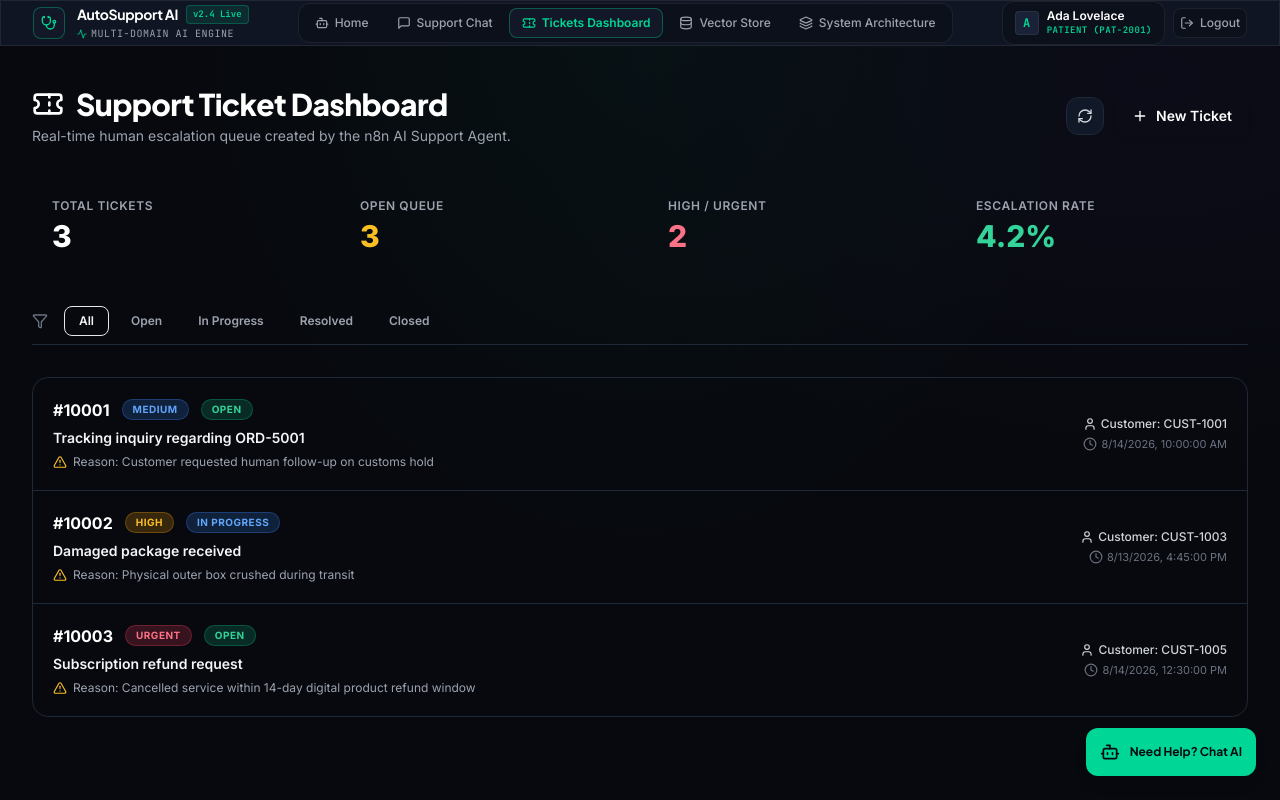
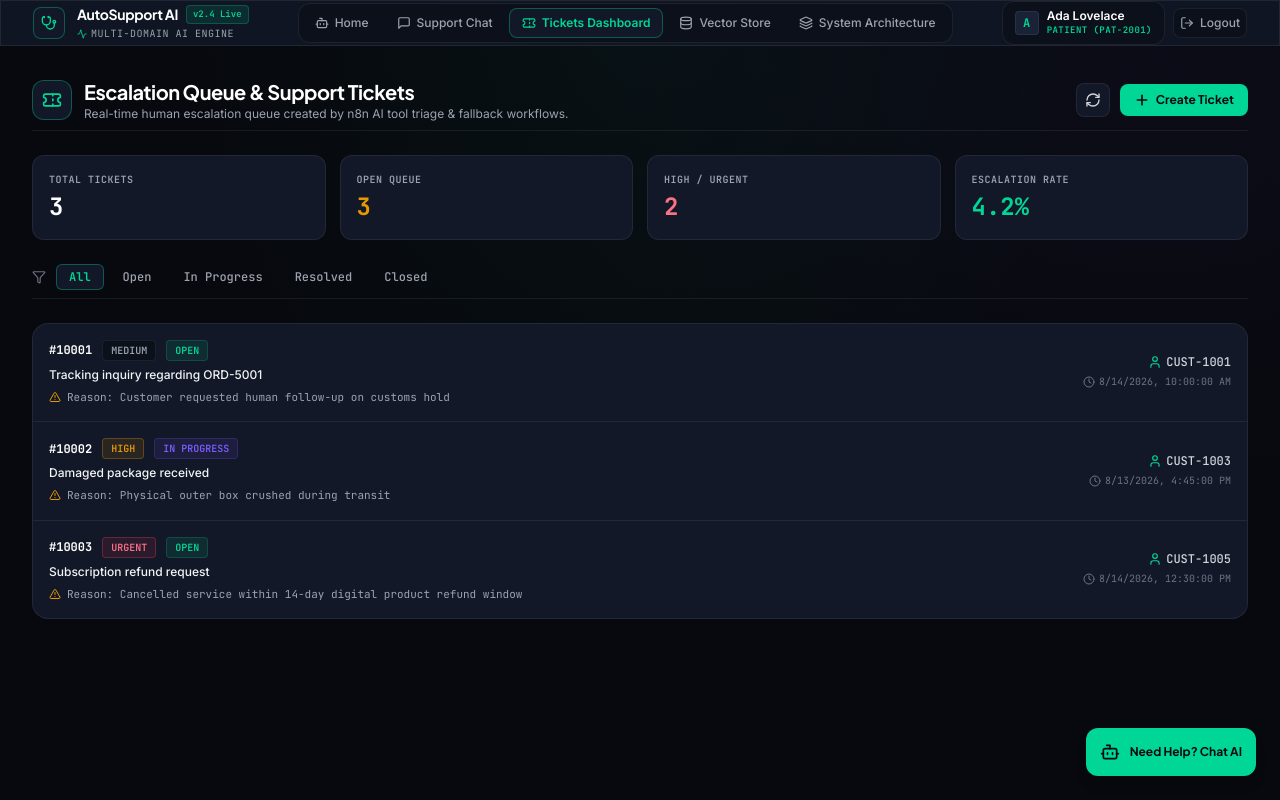
Before and after one commit to a9rmx1990/ai-customer-support-platform, a Next.js app: page /tickets in a window 1280 px wide. Built offline with nearby package versions, Linux system fonts and the light colour scheme.

Commit message:
feat(ui): refactor Tickets dashboard with clean metric cards, 1px whisper borders, and dark modal styling

```diff
--- a/app/tickets/page.tsx
+++ b/app/tickets/page.tsx
@@ -1,7 +1,7 @@
 'use client';
 
 import { useState, useEffect } from 'react';
-import { Ticket, Plus, Filter, CheckCircle2, AlertTriangle, Clock, RefreshCw, User, MessageSquare } from 'lucide-react';
+import { Ticket, Plus, Filter, CheckCircle2, AlertTriangle, Clock, RefreshCw, User, X } from 'lucide-react';
 import { SupportTicket } from '@/lib/mock-data';
 
 export default function TicketsPage() {
@@ -63,72 +63,77 @@ export default function TicketsPage() {
   });
 
   return (
-    <div className="max-w-7xl mx-auto px-4 sm:px-6 lg:px-8 py-10 space-y-8">
+    <div className="max-w-7xl mx-auto px-4 sm:px-6 lg:px-8 py-8 space-y-6">
       {/* Header */}
-      <div className="flex flex-col sm:flex-row items-start sm:items-center justify-between gap-4">
-        <div>
-          <h1 className="text-3xl font-extrabold text-white flex items-center gap-3">
-            <Ticket className="w-8 h-8 text-brand-400" />
-            Support Ticket Dashboard
-          </h1>
-          <p className="text-sm text-gray-400 mt-1">
-            Real-time human escalation queue created by the n8n AI Support Agent.
-          </p>
+      <div className="flex flex-col sm:flex-row items-start sm:items-center justify-between gap-4 pb-2 border-b border-triage-border">
+        <div className="flex items-center gap-3">
+          <div className="w-10 h-10 rounded-xl bg-surface-elevated border border-triage-border-active flex items-center justify-center text-clinical-mint">
+            <Ticket className="w-5 h-5" />
+          </div>
+          <div>
+            <h1 className="text-xl font-display font-bold text-white tracking-tight flex items-center gap-2">
+              Escalation Queue & Support Tickets
+            </h1>
+            <p className="text-xs text-gray-400 font-body">
+              Real-time human escalation queue created by n8n AI tool triage & fallback workflows.
+            </p>
+          </div>
         </div>
 
-        <div className="flex items-center gap-3">
+        <div className="flex items-center gap-2.5">
           <button
             onClick={fetchTickets}
-            className="p-2.5 rounded-xl bg-gray-900 border border-gray-800 text-gray-300 hover:text-white hover:bg-gray-800 transition-colors"
+            className="p-2 rounded-lg bg-surface-elevated border border-triage-border text-gray-300 hover:text-white hover:border-triage-border-active transition-colors"
+            title="Refresh tickets"
           >
             <RefreshCw className={`w-4 h-4 ${loading ? 'animate-spin' : ''}`} />
           </button>
 
           <button
             onClick={() => setShowCreateModal(true)}
-            className="gradient-button text-white text-sm font-semibold px-4 py-2.5 rounded-xl flex items-center gap-2 shadow-md"
+            className="px-3.5 py-2 rounded-lg bg-clinical-mint hover:bg-emerald-400 text-ink font-display font-bold text-xs flex items-center gap-1.5 transition-colors"
           >
-            <Plus className="w-4 h-4" />
-            <span>New Ticket</span>
+            <Plus className="w-4 h-4 stroke-[2.5]" />
+            <span>Create Ticket</span>
           </button>
         </div>
       </div>
 
       {/* Metrics Row */}
-      <div className="grid grid-cols-2 md:grid-cols-4 gap-4">
-        <div className="glass-panel p-5 rounded-2xl">
-          <p className="text-xs text-gray-400 font-semibold uppercase tracking-wider">Total Tickets</p>
-          <p className="text-3xl font-extrabold text-white mt-1">{tickets.length}</p>
+      <div className="grid grid-cols-2 md:grid-cols-4 gap-3.5">
+        <div className="surface-elevated p-4 rounded-xl border border-triage-border space-y-1">
+          <p className="text-[10px] font-mono font-semibold uppercase tracking-wider text-gray-400">Total Tickets</p>
+          <p className="text-2xl font-mono font-bold text-white">{tickets.length}</p>
         </div>
-        <div className="glass-panel p-5 rounded-2xl">
-          <p className="text-xs text-gray-400 font-semibold uppercase tracking-wider">Open Queue</p>
-          <p className="text-3xl font-extrabold text-amber-400 mt-1">
+        <div className="surface-elevated p-4 rounded-xl border border-triage-border space-y-1">
+          <p className="text-[10px] font-mono font-semibold uppercase tracking-wider text-gray-400">Open Queue</p>
+          <p className="text-2xl font-mono font-bold text-signal-amber">
             {tickets.filter((t) => t.status === 'open' || t.status === 'in_progress').length}
           </p>
         </div>
-        <div className="glass-panel p-5 rounded-2xl">
-          <p className="text-xs text-gray-400 font-semibold uppercase tracking-wider">High / Urgent</p>
-          <p className="text-3xl font-extrabold text-rose-400 mt-1">
+        <div className="surface-elevated p-4 rounded-xl border border-triage-border space-y-1">
+          <p className="text-[10px] font-mono font-semibold uppercase tracking-wider text-gray-400">High / Urgent</p>
+          <p className="text-2xl font-mono font-bold text-rose-400">
             {tickets.filter((t) => t.priority === 'high' || t.priority === 'urgent').length}
           </p>
         </div>
-        <div className="glass-panel p-5 rounded-2xl">
-          <p className="text-xs text-gray-400 font-semibold uppercase tracking-wider">Escalation Rate</p>
-          <p className="text-3xl font-extrabold text-emerald-400 mt-1">4.2%</p>
+        <div className="surface-elevated p-4 rounded-xl border border-triage-border space-y-1">
+          <p className="text-[10px] font-mono font-semibold uppercase tracking-wider text-gray-400">Escalation Rate</p>
+          <p className="text-2xl font-mono font-bold text-clinical-mint">4.2%</p>
         </div>
       </div>
 
       {/* Filter Tabs */}
-      <div className="flex items-center gap-2 overflow-x-auto pb-2 text-xs border-b border-gray-800">
-        <Filter className="w-4 h-4 text-gray-500 mr-2 shrink-0" />
+      <div className="flex items-center gap-1.5 overflow-x-auto pb-2 text-xs border-b border-triage-border font-mono scrollbar-none">
+        <Filter className="w-3.5 h-3.5 text-gray-500 mr-1 shrink-0" />
         {['all', 'open', 'in_progress', 'resolved', 'closed'].map((st) => (
           <button
             key={st}
             onClick={() => setStatusFilter(st)}
-            className={`px-3.5 py-1.5 rounded-lg font-semibold capitalize transition-all ${
+            className={`px-3 py-1 rounded-md text-xs font-medium capitalize transition-colors ${
               statusFilter === st
-                ? 'bg-brand-600/30 text-brand-300 border border-brand-500/40'
-                : 'text-gray-400 hover:text-gray-200 hover:bg-gray-800/60'
+                ? 'bg-surface-elevated text-clinical-mint border border-triage-border-active font-semibold'
+                : 'text-gray-400 hover:text-white hover:bg-surface-elevated border border-transparent'
             }`}
           >
             {st.replace('_', ' ')}
@@ -136,66 +141,69 @@ export default function TicketsPage() {
         ))}
       </div>
 
-      {/* Tickets Table / List */}
-      <div className="glass-panel rounded-2xl overflow-hidden border border-gray-800">
+      {/* Tickets List */}
+      <div className="surface-elevated rounded-2xl overflow-hidden border border-triage-border">
         {loading ? (
-          <div className="p-12 text-center text-gray-400 italic flex items-center justify-center gap-2">
-            <RefreshCw className="w-5 h-5 animate-spin text-brand-400" />
+          <div className="p-12 text-center text-gray-400 italic flex items-center justify-center gap-2 font-mono text-xs">
+            <RefreshCw className="w-4 h-4 animate-spin text-clinical-mint" />
             <span>Loading support tickets from database...</span>
           </div>
         ) : filteredTickets.length === 0 ? (
-          <div className="p-12 text-center text-gray-400">
-            <Ticket className="w-12 h-12 text-gray-600 mx-auto mb-3" />
-            <p className="font-semibold text-white">No tickets found</p>
-            <p className="text-xs text-gray-500 mt-1">No tickets match the selected filter criteria.</p>
+          <div className="p-12 text-center text-gray-400 space-y-2">
+            <Ticket className="w-8 h-8 text-gray-600 mx-auto" />
+            <p className="font-semibold text-white text-xs">No tickets match criteria</p>
+            <p className="text-[11px] text-gray-500 font-mono">Select another status filter or log a new ticket.</p>
           </div>
         ) : (
-          <div className="divide-y divide-gray-800">
+          <div className="divide-y divide-triage-border">
             {filteredTickets.map((t) => (
-              <div key={t.ticket_id} className="p-5 hover:bg-gray-900/50 transition-colors flex flex-col sm:flex-row items-start sm:items-center justify-between gap-4">
+              <div
+                key={t.ticket_id}
+                className="p-4 hover:bg-surface-overlay transition-colors flex flex-col sm:flex-row items-start sm:items-center justify-between gap-4"
+              >
                 <div className="space-y-1.5 max-w-2xl">
-                  <div className="flex items-center gap-3">
-                    <span className="font-bold text-white text-base">#{t.ticket_id}</span>
+                  <div className="flex items-center gap-2.5">
+                    <span className="font-mono font-bold text-xs text-white">#{t.ticket_id}</span>
                     <span
-                      className={`text-[10px] px-2.5 py-0.5 rounded-full font-bold uppercase tracking-wider ${
+                      className={`text-[10px] font-mono px-2 py-0.5 rounded font-semibold uppercase ${
                         t.priority === 'urgent'
-                          ? 'bg-rose-500/20 text-rose-400 border border-rose-500/30'
+                          ? 'bg-rose-500/10 text-rose-400 border border-rose-500/30'
                           : t.priority === 'high'
-                          ? 'bg-amber-500/20 text-amber-400 border border-amber-500/30'
-                          : 'bg-blue-500/20 text-blue-400 border border-blue-500/30'
+                          ? 'bg-signal-amber/10 text-signal-amber border border-signal-amber/30'
+                          : 'bg-surface-base text-gray-400 border border-triage-border'
                       }`}
                     >
                       {t.priority}
                     </span>
                     <span
-                      className={`text-[10px] px-2.5 py-0.5 rounded-full font-bold uppercase tracking-wider ${
+                      className={`text-[10px] font-mono px-2 py-0.5 rounded font-semibold uppercase ${
                         t.status === 'open'
-                          ? 'bg-emerald-500/20 text-emerald-400 border border-emerald-500/30'
+                          ? 'bg-clinical-mint/10 text-clinical-mint border border-clinical-mint/20'
                           : t.status === 'in_progress'
-                          ? 'bg-blue-500/20 text-blue-400 border border-blue-500/30'
-                          : 'bg-gray-800 text-gray-400'
+                          ? 'bg-signal-violet/10 text-signal-violet border border-signal-violet/20'
+                          : 'bg-surface-base text-gray-500 border border-triage-border'
                       }`}
                     >
                       {t.status.replace('_', ' ')}
                     </span>
                   </div>
 
-                  <p className="font-semibold text-sm text-gray-100">{t.issue}</p>
+                  <p className="font-medium text-xs text-gray-100 font-body">{t.issue}</p>
                   {t.reason && (
-                    <p className="text-xs text-gray-400 flex items-center gap-1.5">
-                      <AlertTriangle className="w-3.5 h-3.5 text-amber-400 shrink-0" />
+                    <p className="text-[11px] text-gray-400 flex items-center gap-1.5 font-mono">
+                      <AlertTriangle className="w-3 h-3 text-signal-amber shrink-0" />
                       <span>Reason: {t.reason}</span>
                     </p>
                   )}
                 </div>
 
-                <div className="text-right text-xs text-gray-400 space-y-1 shrink-0">
+                <div className="text-right text-xs text-gray-400 space-y-1 shrink-0 font-mono">
                   <p className="font-medium text-gray-300 flex items-center gap-1 sm:justify-end">
-                    <User className="w-3.5 h-3.5 text-brand-400" />
-                    <span>Customer: {t.customer_id}</span>
+                    <User className="w-3.5 h-3.5 text-clinical-mint" />
+                    <span>{t.customer_id}</span>
                   </p>
-                  <p className="text-[11px] text-gray-500 flex items-center gap-1 sm:justify-end">
-                    <Clock className="w-3.5 h-3.5" />
+                  <p className="text-[10px] text-gray-500 flex items-center gap-1 sm:justify-end">
+                    <Clock className="w-3 h-3" />
                     <span>{new Date(t.created_at).toLocaleString()}</span>
                   </p>
                 </div>
@@ -207,32 +215,44 @@ export default function TicketsPage() {
 
       {/* CREATE TICKET MODAL */}
       {showCreateModal && (
-        <div className="fixed inset-0 z-50 bg-black/70 backdrop-blur-sm flex items-center justify-center p-4">
-          <div className="glass-panel w-full max-w-md p-6 rounded-2xl border border-gray-700 shadow-2xl space-y-4">
-            <h3 className="font-bold text-lg text-white">Create Support Ticket</h3>
+        <div className="fixed inset-0 z-50 bg-black/75 backdrop-blur-md flex items-center justify-center p-4">
+          <div className="surface-overlay w-full max-w-md p-6 rounded-2xl border border-triage-border shadow-2xl space-y-4">
+            <div className="flex items-center justify-between pb-2 border-b border-triage-border">
+              <h3 className="font-display font-bold text-sm text-white flex items-center gap-2">
+                <Ticket className="w-4 h-4 text-clinical-mint" />
+                <span>Create Support Ticket</span>
+              </h3>
+              <button
+                onClick={() => setShowCreateModal(false)}
+                className="p-1 text-gray-400 hover:text-white hover:bg-surface-base rounded-md transition-colors"
+              >
+                <X className="w-4 h-4" />
+              </button>
+            </div>
 
-            <form onSubmit={handleCreateTicket} className="space-y-4 text-xs">
-              <div>
-                <label className="block text-gray-300 font-semibold mb-1">Customer Account</label>
+            <form onSubmit={handleCreateTicket} className="space-y-3.5 text-xs font-body">
+              <div className="space-y-1">
+                <label className="block text-gray-300 font-medium font-mono text-[11px]">Customer / Patient ID</label>
                 <select
                   value={newCustId}
                   onChange={(e) => setNewCustId(e.target.value)}
-                  className="w-full bg-gray-900 border border-gray-800 text-gray-100 p-2.5 rounded-xl"
+                  className="w-full bg-surface-base text-gray-100 text-xs px-3 py-2 rounded-lg border border-triage-border focus:outline-none focus:border-triage-border-active font-mono"
                 >
                   <option value="CUST-1001">CUST-1001 - Ada Lovelace</option>
                   <option value="CUST-1002">CUST-1002 - Alan Turing</option>
                   <option value="CUST-1003">CUST-1003 - Grace Hopper</option>
                   <option value="CUST-1004">CUST-1004 - Claude Shannon</option>
                   <option value="CUST-1005">CUST-1005 - Margaret Hamilton</option>
+                  <option value="PAT-2001">PAT-2001 - Ada Lovelace (Patient)</option>
                 </select>
               </div>
 
-              <div>
-                <label className="block text-gray-300 font-semibold mb-1">Priority</label>
+              <div className="space-y-1">
+                <label className="block text-gray-300 font-medium font-mono text-[11px]">Priority Level</label>
                 <select
                   value={newPriority}
                   onChange={(e) => setNewPriority(e.target.value as any)}
-                  className="w-full bg-gray-900 border border-gray-800 text-gray-100 p-2.5 rounded-xl"
+                  className="w-full bg-surface-base text-gray-100 text-xs px-3 py-2 rounded-lg border border-triage-border focus:outline-none focus:border-triage-border-active font-mono"
                 >
                   <option value="low">Low</option>
                   <option value="medium">Medium</option>
@@ -241,29 +261,29 @@ export default function TicketsPage() {
                 </select>
               </div>
 
-              <div>
-                <label className="block text-gray-300 font-semibold mb-1">Issue Description</label>
+              <div className="space-y-1">
+                <label className="block text-gray-300 font-medium font-mono text-[11px]">Issue Description</label>
                 <textarea
                   rows={3}
                   value={newIssue}
                   onChange={(e) => setNewIssue(e.target.value)}
-                  placeholder="Describe customer issue..."
-                  className="w-full bg-gray-900 border border-gray-800 text-gray-100 p-2.5 rounded-xl focus:border-brand-500 focus:outline-none"
+                  placeholder="Describe customer issue or escalation reason..."
+                  className="w-full bg-surface-base text-gray-100 text-xs p-3 rounded-lg border border-triage-border focus:outline-none focus:border-triage-border-active font-body"
                   required
                 />
               </div>
 
-              <div className="flex items-center justify-end gap-3 pt-2">
+              <div className="flex items-center justify-end gap-2 pt-2">
                 <button
                   type="button"
                   onClick={() => setShowCreateModal(false)}
-                  className="px-4 py-2 rounded-xl bg-gray-800 text-gray-300 hover:text-white"
+                  className="px-3.5 py-2 rounded-lg bg-surface-base text-gray-400 hover:text-white border border-triage-border text-xs transition-colors"
                 >
                   Cancel
                 </button>
                 <button
                   type="submit"
-                  className="gradient-button text-white px-5 py-2 rounded-xl font-semibold"
+                  className="px-4 py-2 rounded-lg bg-clinical-mint hover:bg-emerald-400 text-ink font-display font-bold text-xs transition-colors"
                 >
                   Save Ticket
                 </button>
```
